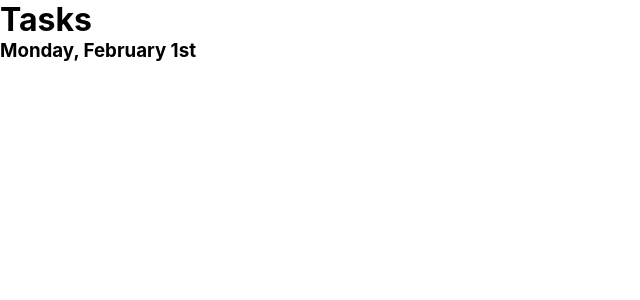
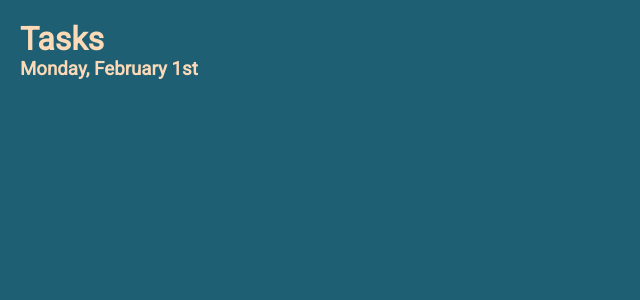
Before and after one commit to es-romo/obligatory-todo-app, a React (Create React App) app: page / in a window 1280 px wide. Shown: the top 300 px of the page, without its empty margins (0-640 px from the left). Built offline with nearby package versions, Linux system fonts and the light colour scheme.

Commit message:
Updated styles

```diff
--- a/src/index.css
+++ b/src/index.css
@@ -1,13 +1,27 @@
+@import url('https://fonts.googleapis.com/css?family=Montserrat');
+@import url('https://fonts.googleapis.com/css?family=Roboto');
+
+.App{
+  background-color: var(--light-1-color);
+  min-height: calc(100vh - 40px);
+  width: calc(100vw - 40px);
+  padding: 20px;
+}
+
+:root{
+
+  /* Colors */
+  --highlight-color: #FCDAB7;
+  --light-1-color: #1E5F74;
+  --light-2-color: #133B5C;
+  --dark-color: #1D2D50;
+
+}
+
 body {
+  color: var(--highlight-color);
   margin: 0;
-  font-family: -apple-system, BlinkMacSystemFont, 'Segoe UI', 'Roboto', 'Oxygen',
-    'Ubuntu', 'Cantarell', 'Fira Sans', 'Droid Sans', 'Helvetica Neue',
-    sans-serif;
+  font-family: 'Roboto', sans-serif;
   -webkit-font-smoothing: antialiased;
   -moz-osx-font-smoothing: grayscale;
 }
-
-code {
-  font-family: source-code-pro, Menlo, Monaco, Consolas, 'Courier New',
-    monospace;
-}
```
